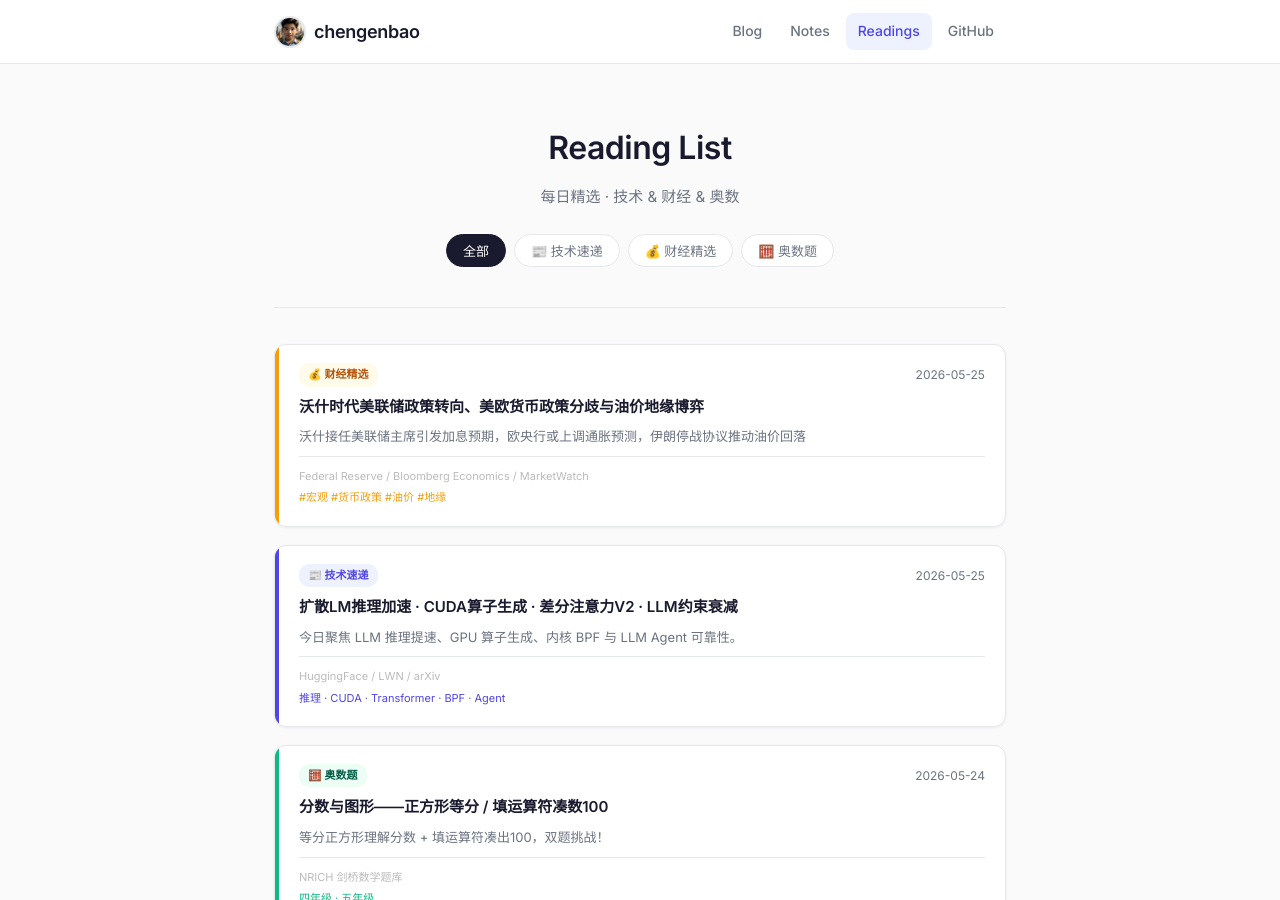
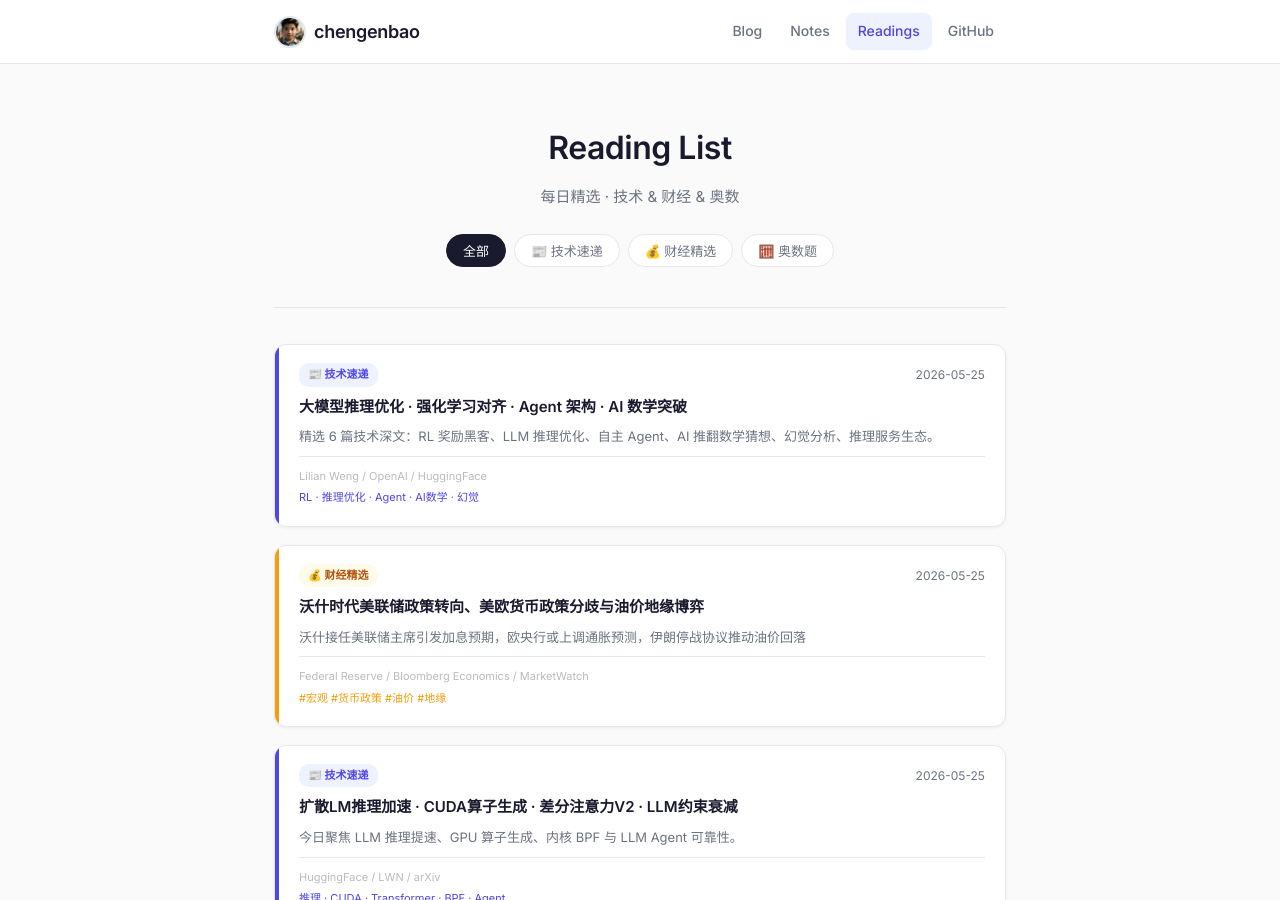
Before and after one commit to chengenbao/chengenbao.github.io, a Jekyll site: the page built from reading-list/index.md, in a window 1280 px wide and 900 px high. Built offline with Jekyll 4.4.1, drawn with Linux system fonts in a browser that asks for light colours.

Commit message:
add tech card 2026-05-25

```diff
--- a/reading-list/index.md
+++ b/reading-list/index.md
@@ -18,6 +18,21 @@ permalink: /reading-list/
   </div>
 
   <div class="rl-grid">
+<a class="rl-card tech" href="/reading-list/2026-05-25-tech-daily/">
+  <div class="rl-accent"></div>
+  <div class="rl-body">
+    <div class="rl-top">
+      <span class="rl-badge tech">📰 技术速递</span>
+      <time>2026-05-25</time>
+    </div>
+    <h2>大模型推理优化 · 强化学习对齐 · Agent 架构 · AI 数学突破</h2>
+    <p>精选 6 篇技术深文：RL 奖励黑客、LLM 推理优化、自主 Agent、AI 推翻数学猜想、幻觉分析、推理服务生态。</p>
+    <div class="rl-meta">
+      <span class="rl-source">Lilian Weng / OpenAI / HuggingFace</span>
+      <span class="rl-tags">RL · 推理优化 · Agent · AI数学 · 幻觉</span>
+    </div>
+  </div>
+</a>
 <a class="rl-card finance" href="/reading-list/2026-05-25-finance-daily/">
   <div class="rl-accent"></div>
   <div class="rl-body">
```
